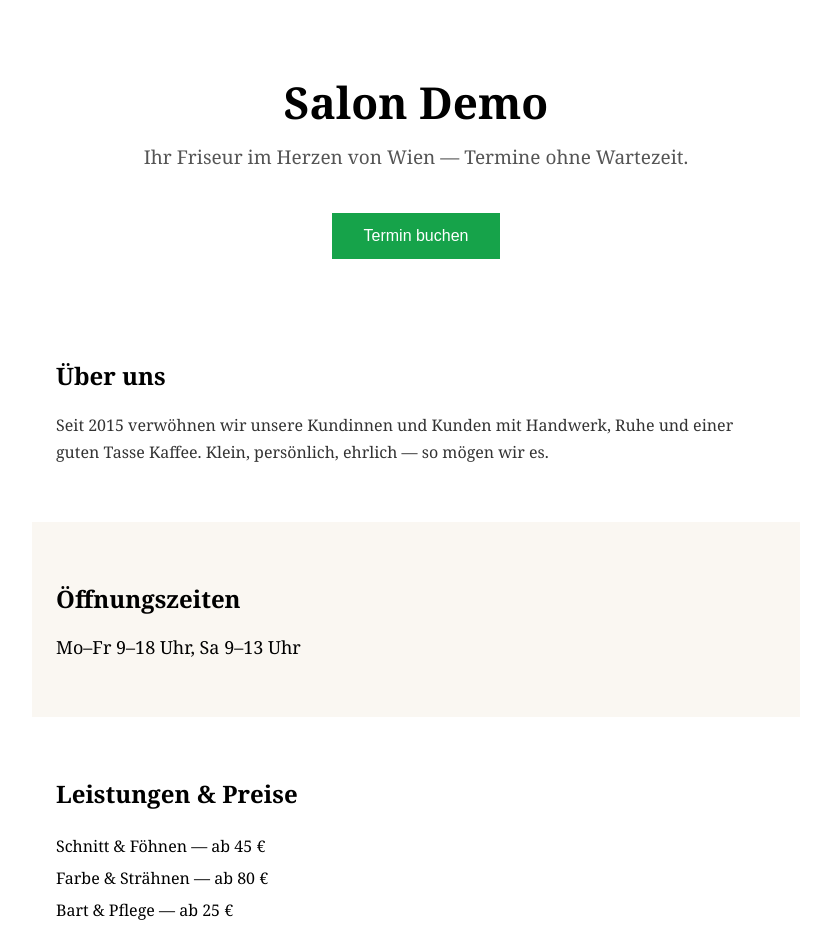
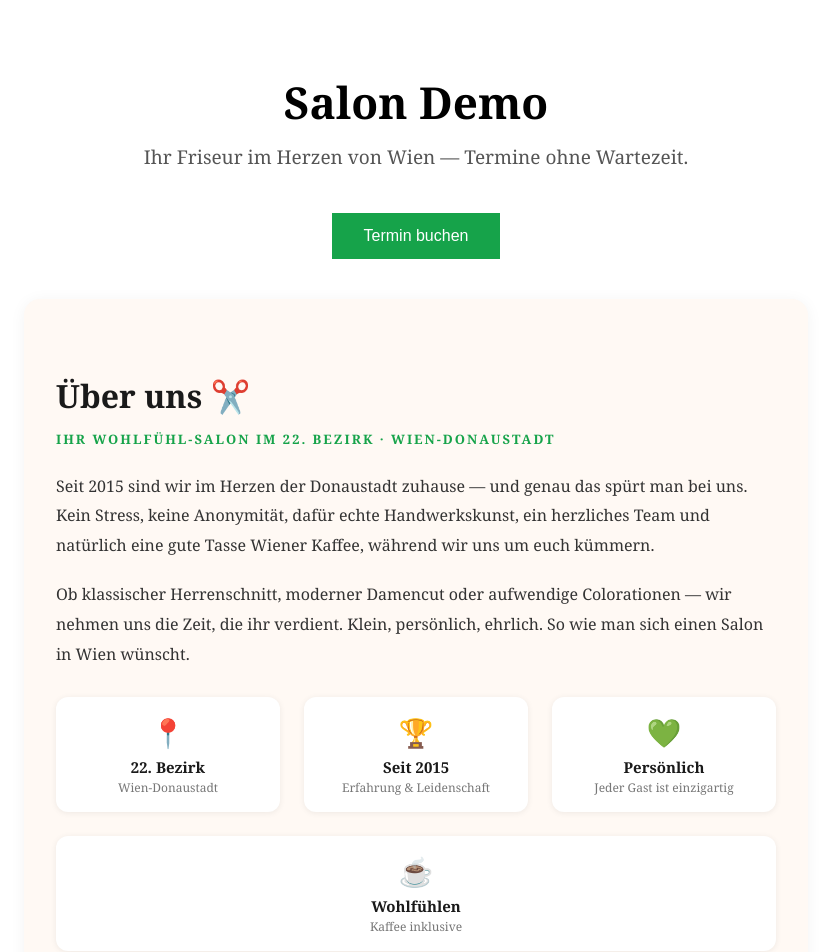
Before and after one commit to pixelmeister-org/demo-kunde, a Next.js app: page / in a window 1280 px wide. Shown: the top 952 px of the page, without its empty margins (224-1055 px from the left). Built offline with nearby package versions, Linux system fonts and the light colour scheme.

Commit message:
chore(portal-agent): Die „Über uns"-Section wurde deutlich aufgewertet: neues warmes Hintergr
request-id: 173b0979-bf70-4411-aa1f-f59619cb785b

```diff
--- a/app/page.tsx
+++ b/app/page.tsx
@@ -18,12 +18,35 @@ export default function Home() {
         </button>
       </header>
 
-      <section style={section}>
-        <h2 data-edit-id="about-title">Über uns</h2>
-        <p data-edit-id="about-text" style={{ lineHeight: 1.7, color: "#333" }}>
-          Seit 2015 verwöhnen wir unsere Kundinnen und Kunden mit Handwerk, Ruhe und einer
-          guten Tasse Kaffee. Klein, persönlich, ehrlich — so mögen wir es.
+      <section style={{ ...section, background: "#fff9f4", borderRadius: 16, padding: "48px 32px", boxShadow: "0 2px 16px rgba(0,0,0,0.05)" }}>
+        <h2 data-edit-id="about-title" style={{ fontSize: 32, marginBottom: 8, color: "#1a1a1a" }}>Über uns ✂️</h2>
+        <p style={{ fontSize: 13, fontWeight: 700, letterSpacing: 2, textTransform: "uppercase", color: "#16a34a", marginBottom: 24 }}>
+          Ihr Wohlfühl-Salon im 22. Bezirk · Wien-Donaustadt
         </p>
+        <p data-edit-id="about-text" style={{ lineHeight: 1.85, color: "#333", fontSize: 16, marginBottom: 20 }}>
+          Seit 2015 sind wir im Herzen der Donaustadt zuhause — und genau das spürt man bei uns.
+          Kein Stress, keine Anonymität, dafür echte Handwerkskunst, ein herzliches Team und
+          natürlich eine gute Tasse Wiener Kaffee, während wir uns um euch kümmern.
+        </p>
+        <p style={{ lineHeight: 1.85, color: "#333", fontSize: 16, marginBottom: 28 }}>
+          Ob klassischer Herrenschnitt, moderner Damencut oder aufwendige Colorationen —
+          wir nehmen uns die Zeit, die ihr verdient. Klein, persönlich, ehrlich.
+          So wie man sich einen Salon in Wien wünscht.
+        </p>
+        <div style={{ display: "flex", gap: 24, flexWrap: "wrap" as const, marginTop: 8 }}>
+          {[
+            { icon: "📍", label: "22. Bezirk", sub: "Wien-Donaustadt" },
+            { icon: "🏆", label: "Seit 2015", sub: "Erfahrung & Leidenschaft" },
+            { icon: "💚", label: "Persönlich", sub: "Jeder Gast ist einzigartig" },
+            { icon: "☕", label: "Wohlfühlen", sub: "Kaffee inklusive" },
+          ].map(({ icon, label, sub }) => (
+            <div key={label} style={{ background: "#fff", borderRadius: 12, padding: "16px 20px", flex: "1 1 140px", boxShadow: "0 1px 6px rgba(0,0,0,0.07)", textAlign: "center" as const }}>
+              <div style={{ fontSize: 28, marginBottom: 6 }}>{icon}</div>
+              <div style={{ fontWeight: 700, color: "#1a1a1a", fontSize: 15 }}>{label}</div>
+              <div style={{ fontSize: 12, color: "#777", marginTop: 2 }}>{sub}</div>
+            </div>
+          ))}
+        </div>
       </section>
 
       <section style={{ ...section, background: "#faf7f2" }}>
```
Also changed, not shown: 1 other file (tests, documents, lock files or other folders).
